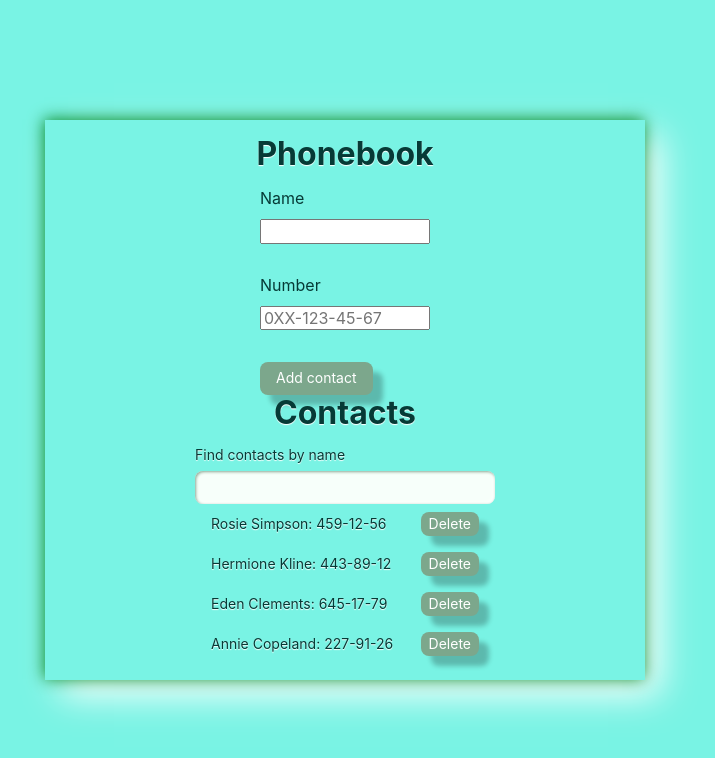
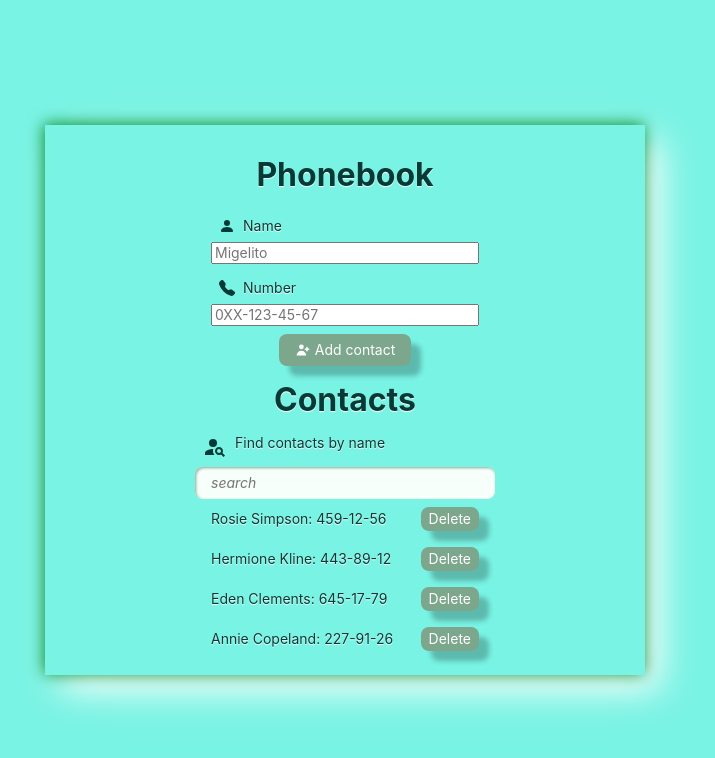
Before and after one commit to demadc/goit-react-hw-02-phonebook, a React (Create React App) app: page / in a window 1280 px wide. Shown: the top 758 px of the page, without its empty margins (295-1010 px from the left). Built offline with nearby package versions, Linux system fonts and the light colour scheme.

Commit message:
contacts styled

```diff
--- a/package.json
+++ b/package.json
@@ -12,6 +12,7 @@
     "nanoid": "^4.0.2",
     "react": "^18.1.0",
     "react-dom": "^18.1.0",
+    "react-icons": "^4.12.0",
     "react-scripts": "5.0.1",
     "styled-components": "^6.0.7",
     "web-vitals": "^2.1.3"
--- a/src/components/Filter/Filter.jsx
+++ b/src/components/Filter/Filter.jsx
@@ -1,12 +1,23 @@
 import React from 'react';
 import { Label, Field } from './Filter.styled';
 import PropTypes from 'prop-types';
+import { MdPersonSearch } from 'react-icons/md';
+import { LableWrapper } from 'components/Form/Form.styled';
 
 export const Filter = ({ value, onFilter }) => {
   return (
     <Label>
-      Find contacts by name
-      <Field type="text" value={value} onChange={onFilter} />
+      <LableWrapper>
+        <MdPersonSearch size="24" />
+        Find contacts by name
+      </LableWrapper>
+
+      <Field
+        type="text"
+        value={value}
+        onChange={onFilter}
+        placeholder="search"
+      />
     </Label>
   );
 };
--- a/src/components/Filter/Filter.styled.jsx
+++ b/src/components/Filter/Filter.styled.jsx
@@ -8,6 +8,8 @@ export const Label = styled.label`
   color: ${props => props.theme.colors.accent};
   text-shadow: ${props => props.theme.shadows.textShadow};
 `;
+
+// export const LableWrapper = styled.div``;
 
 export const Field = styled.input`
   padding-top: ${p => p.theme.space[3]}px;
--- a/src/components/Form/Form.jsx
+++ b/src/components/Form/Form.jsx
@@ -1,7 +1,9 @@
 import { Formik, Field, Form } from 'formik';
 import { nanoid } from 'nanoid/non-secure';
 import PropTypes from 'prop-types';
-import { Label, Button } from './Form.styled';
+import { Label, LableWrapper, Button } from './Form.styled';
+import { HiUserAdd } from 'react-icons/hi';
+import { BsFillTelephoneFill, BsPersonFill } from 'react-icons/bs';
 
 const idName = nanoid;
 const idNum = nanoid;
@@ -21,19 +23,27 @@ export const ContactForm = ({ onAddContact }) => {
       >
         <Form>
           <Label htmlFor={idName}>
-            Name
+            <LableWrapper>
+              <BsPersonFill size="16" />
+              Name
+            </LableWrapper>
+
             <Field
               id={idName}
               type="text"
               name="name"
               pattern="^[a-zA-Zа-яА-Я]+(([' \-][a-zA-Zа-яА-Я ])?[a-zA-Zа-яА-Я]*)*$"
-              // pattern="\+?\d{1,4}?[ .\-\s]?\(?\d{1,3}?\)?[ .\-\\s]?\d{1,4}[ .\-\s]?\d{1,4}[ .\-\s]?\d{1,9}"
+              placeholder="Migelito"
               title="Name may contain only letters, apostrophe, dash and spaces. For example Adrian, Jacob Mercer, Charles de Batz de Castelmore d'Artagnan"
               required
             />
           </Label>
           <Label>
-            Number
+            <LableWrapper>
+              <BsFillTelephoneFill size="16" />
+              Number
+            </LableWrapper>
+
             <Field
               id={idNum}
               type="tel"
@@ -45,7 +55,10 @@ export const ContactForm = ({ onAddContact }) => {
             />
           </Label>
 
-          <Button type="submit">Add contact</Button>
+          <Button type="submit">
+            <HiUserAdd size="16" />
+            Add contact
+          </Button>
         </Form>
       </Formik>
     </>
--- a/src/components/Form/Form.styled.jsx
+++ b/src/components/Form/Form.styled.jsx
@@ -1,10 +1,12 @@
 import styled from 'styled-components';
+import { Form as FormikForm } from 'formik';
 
-export const Form = styled.form`
+export const Form = styled(FormikForm)`
   display: flex;
   flex-direction: column;
   align-items: center;
   gap: 12px;
+
   margin-bottom: ${props => props.theme.space[4]}px;
   padding: ${props => props.theme.space[3]}px;
 
@@ -15,34 +17,32 @@ export const Form = styled.form`
 export const Label = styled.label`
   display: flex;
   flex-direction: column;
-  justify-content: center;
-  gap: 12px;
-
-  width: 170px;
-  margin-bottom: 32px;
-
-  color: ${props => props.theme.colors.accent};
-  font-weight: 400;
-  font-size: 16px;
-`;
-
-export const Field = styled.input`
-  display: flex;
-  flex-direction: column;
   gap: 8px;
 
   max-width: 100%;
-  width: 500px;
+  width: 300px;
 
   color: ${props => props.theme.colors.accent};
   text-shadow: ${props => props.theme.shadows.textShadow};
+
+  padding-top: ${p => p.theme.space[3]}px;
+  padding-bottom: ${p => p.theme.space[3]}px;
+  padding-left: ${p => p.theme.space[4]}px;
+  padding-right: ${p => p.theme.space[4]}px;
+`;
+
+export const LableWrapper = styled.div`
+  display: flex;
+  gap: 8px;
+  margin-left: 8px;
 `;
 
 export const Button = styled.button`
-  display: inline-flex;
+  display: flex;
   align-items: center;
   justify-content: center;
   gap: ${p => p.theme.space[2]}px;
+  margin: 0 auto;
 
   padding-top: ${p => p.theme.space[3]}px;
   padding-bottom: ${p => p.theme.space[3]}px;
--- a/src/components/Header/Header.styled.jsx
+++ b/src/components/Header/Header.styled.jsx
@@ -1,6 +1,7 @@
 import styled from 'styled-components';
 
 export const MainHeader = styled.h1`
+  margin-top: ${props => props.theme.space[4]}px;
   margin-bottom: ${props => props.theme.space[4]}px;
   text-align: center;
   color: ${props => props.theme.colors.accent};
```
Also changed, not shown: 1 other file (tests, documents, lock files or other folders).
